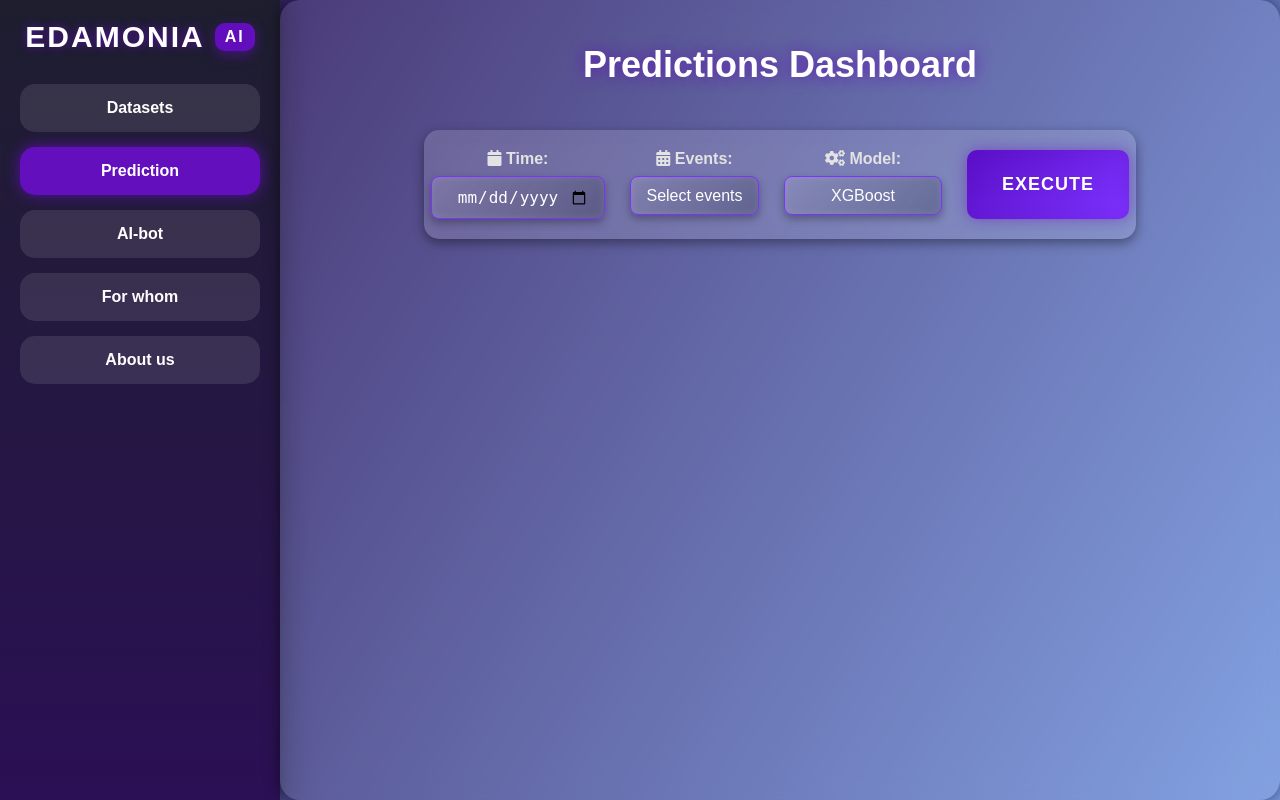
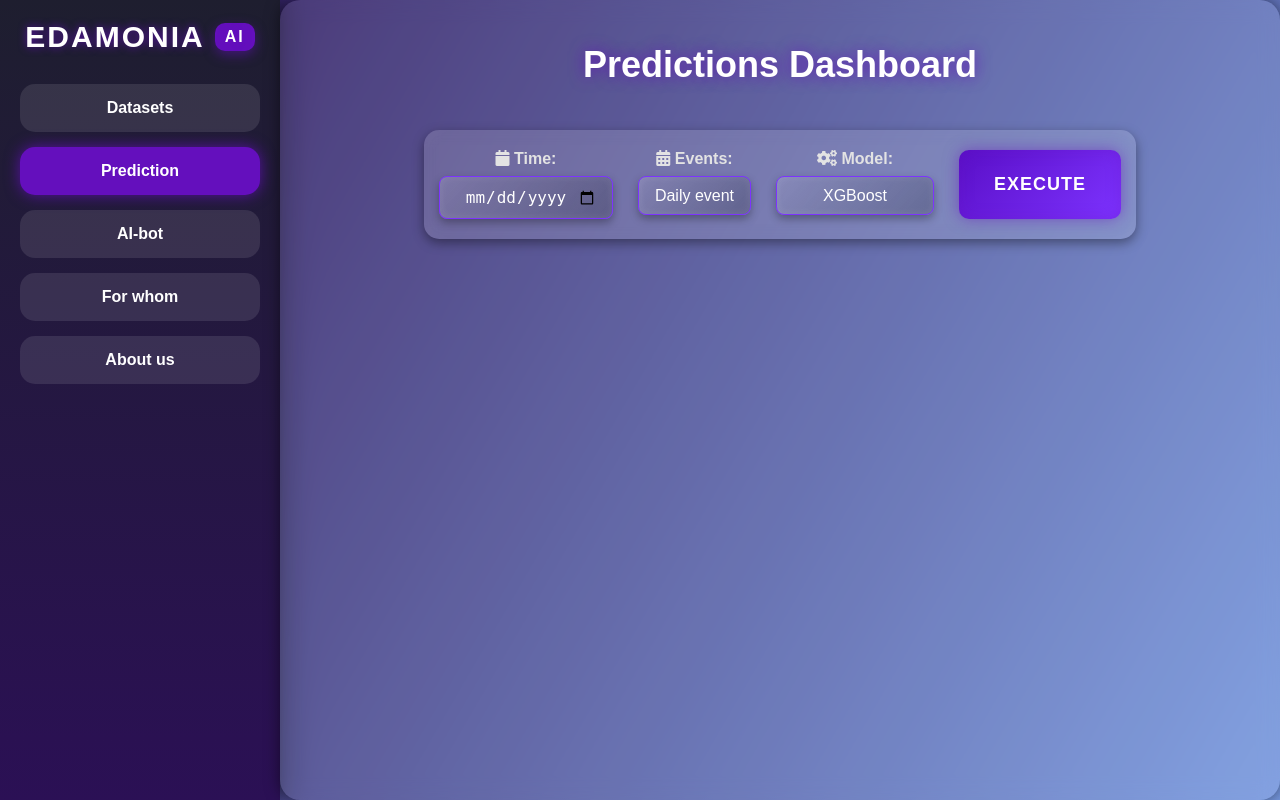
Before and after one commit to Yura0Bodnar/Edamonia_FrontEnd, a FastAPI app: template templates/prediction.html in a window 1280 px wide. Run offline with FastAPI, Linux system fonts and the light colour scheme; the template is opened without the code that fills it, so the values that code supplies are empty.

```diff
--- a/templates/prediction.html
+++ b/templates/prediction.html
@@ -36,10 +36,11 @@
                 <div class="control-group">
                     <label><i class="fas fa-calendar-alt"></i> Events:</label>
                     <select id="events" class="input-field">
-                        <option>Select events</option>
+
                         <option>Daily event</option>
                         <option>Holiday</option>
                         <option>None</option>
+                        <option>Promotions</option>
                     </select>
                 </div>
 
```
